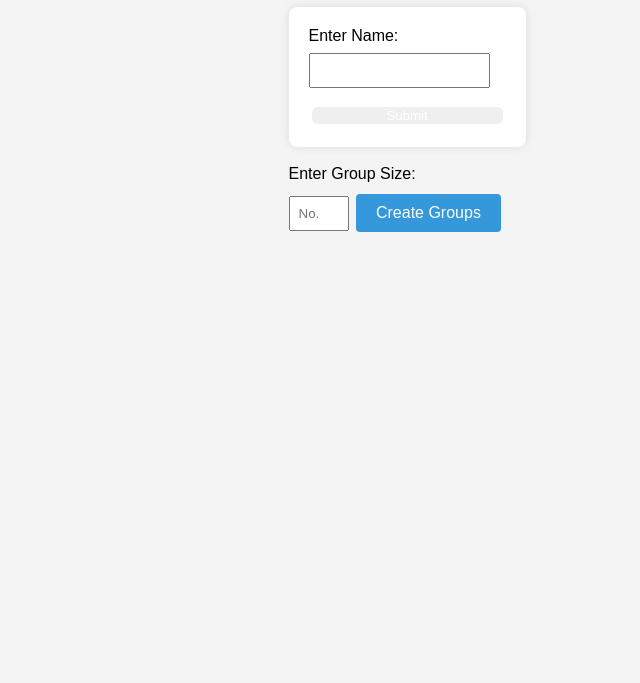
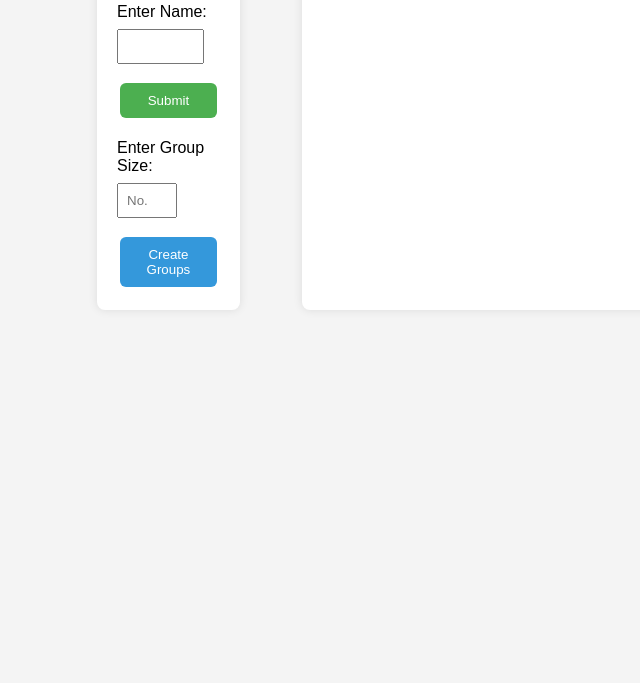
Before and after one commit to ethanschafstall/Group_Manager, a plain HTML site: page Web/index.html in a window 1280 px wide. Shown: the part 117-800 px from the top of the page, without its empty margins (233-873 px from the left). Drawn offline with Linux system fonts and the light colour scheme.

Commit message:
updated html

```diff
--- a/Web/index.html
+++ b/Web/index.html
@@ -8,28 +8,26 @@
     <title>Group Manager</title>
   </head>
   <body>
-    <div id="displayStudents">
-      <ol id="nameList">
-        <br>
-      </ol>
-    </div>
-    <div id="nameAddContainer">
-      <h1>Group Manager</h1>
-      <div class="container">
-        <div class="name-input-group" id="nameInputGroup">
-          <div id="names">
-            <label for="name">Enter Name:</label>
-            <input type="text" id="name" name="name" onfocus="this.value=''">
-            <button class="add button" type="submit" onclick="addToList()">Submit</button>
-          </div>
-          <!--<button class="remove button" onclick="removeName()">-</button>
-          <button class="add button" onclick="addName()">+</button>-->
+    <h1>Group Manager</h1>
+    <main>
+      <div class="container" id="nameInputGroup">
+        <div id="names">
+          <label for="name">Enter Name:</label>
+          <input type="text" id="name" name="name" onfocus="this.value=''">
+          <button class="submit button" type="submit" onclick="addToList()">Submit</button>
         </div>
-    </div>
-      <br>
-      <label for="groupSize">Enter Group Size:</label>
-      <input type="number" id="groupSize" name="groupSize" placeholder="No.">
-      <button id="createGroupButton" onclick="createGroups()">Create Groups</button>
-    </div>
+        <!--<button class="remove button" onclick="removeName()">-</button>
+        <button class="add button" onclick="addName()">+</button>-->
+    <br>
+    <label for="groupSize">Enter Group Size:</label>
+    <input type="number" id="groupSize" name="groupSize" placeholder="No." oninput="saveGroupSize(this.value)">
+    <button class="create button" onclick="createGroups(2)">Create Groups</button>
+  </div>
+      <div id="displayStudents" class="container">
+        <ol id="nameList">
+          <br>
+        </ol>
+      </div>
+    </main>
     </body>
 </html>
```
